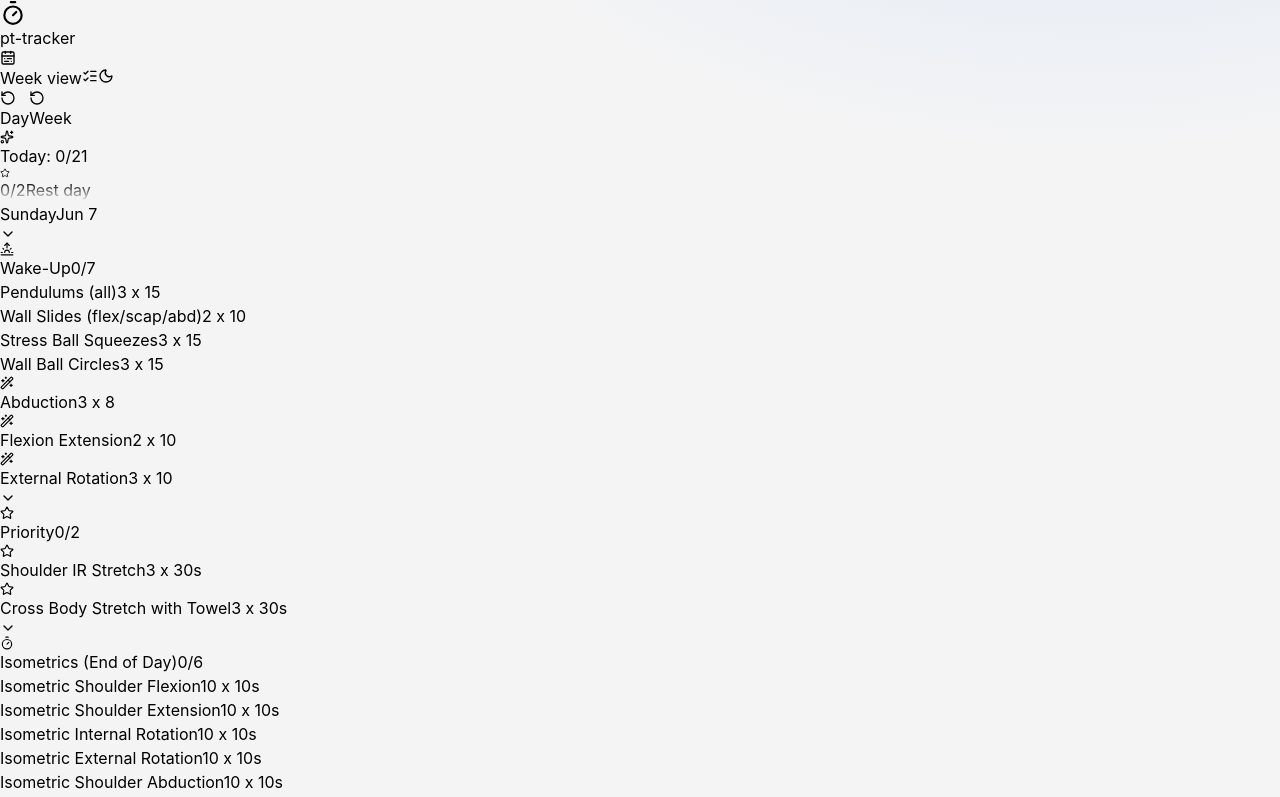
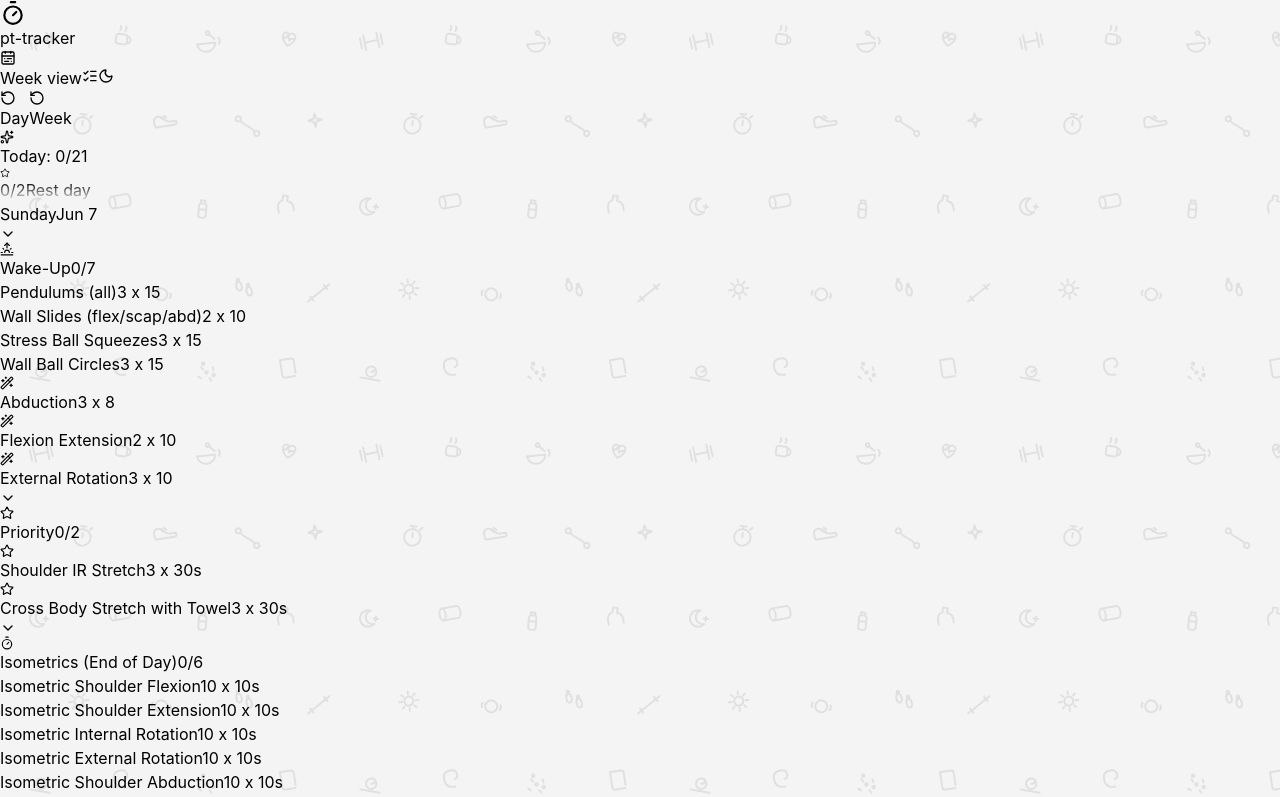
Before and after one commit to ungoldman/pt-tracker, a React (Vite) app: page / in a window 1280 px wide. Shown: the top 797 px of the page. Built offline with nearby package versions, Linux system fonts and the light colour scheme; the HTML template or start-up script is replaced by a standard one.

Commit message:
exercise doodle wallpaper background

```diff
--- a/src/index.css
+++ b/src/index.css
@@ -2,20 +2,18 @@
 @tailwind components;
 @tailwind utilities;
 
-/* Near-flat app background: neutral base with two faint radial glows for
-   depth (anchored to the page, not the viewport — background-attachment:
-   fixed repaints badly on mobile Safari). */
+/* App background: neutral base + exercise doodle wallpaper (WhatsApp/Signal
+   chat-background style; tile lives in public/doodles.svg with tone-on-tone
+   strokes that read against both bases). */
 .app-bg-dark {
   background-color: #09090b;
-  background-image:
-    radial-gradient(50rem 36rem at 85% -5%, rgb(79 70 229 / 0.14), transparent),
-    radial-gradient(40rem 30rem at -10% 60%, rgb(14 116 144 / 0.08), transparent);
+  background-image: url('/doodles.svg');
+  background-size: 330px auto;
 }
 .app-bg-light {
   background-color: #f4f4f5;
-  background-image:
-    radial-gradient(50rem 36rem at 85% -5%, rgb(147 197 253 / 0.35), transparent),
-    radial-gradient(40rem 30rem at -10% 60%, rgb(252 211 77 / 0.2), transparent);
+  background-image: url('/doodles.svg');
+  background-size: 330px auto;
 }
 
 body {
```
Also changed, not shown: public/doodles.svg (added).
